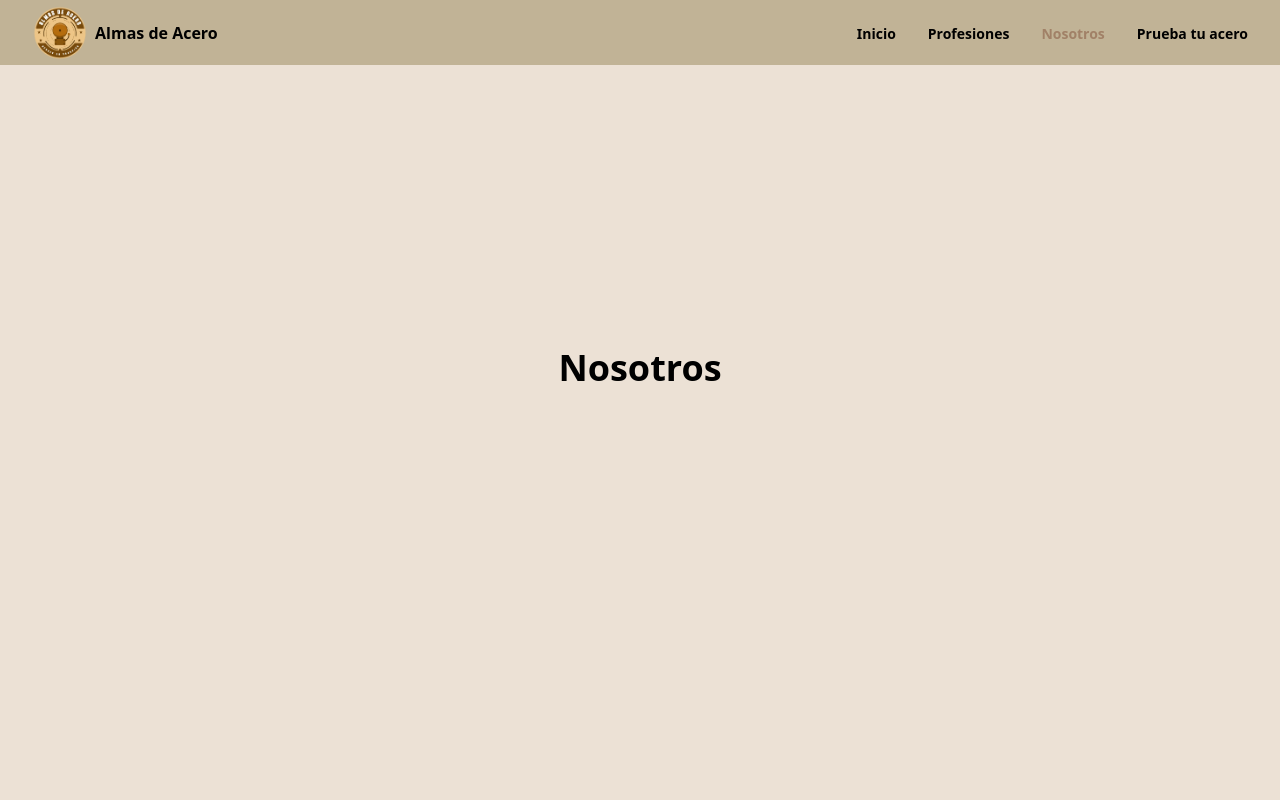
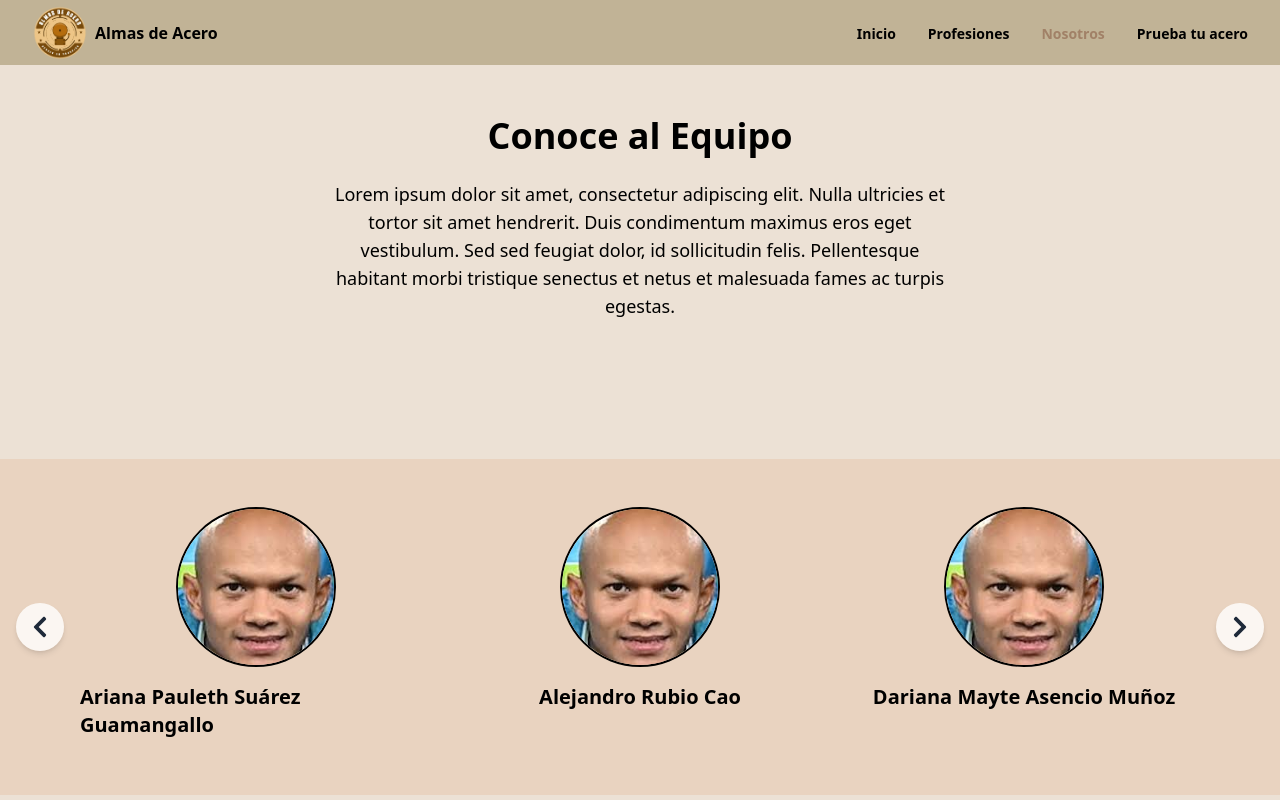
Before and after one commit to sgomez-dev/AlmasDeAcero, a React (Vite) app in the folder almas-de-acero/: page /nosotros in a window 1280 px wide. Built offline with nearby package versions, Linux system fonts and the light colour scheme.

Commit message:
FEATURE nosotros

```diff
--- a/almas-de-acero/src/App.jsx
+++ b/almas-de-acero/src/App.jsx
@@ -1,26 +1,13 @@
-import { Routes, Route } from 'react-router-dom'
-import Navbar from './components/Navbar'
-import Inicio from './pages/Inicio'
-import Profesiones from './pages/Profesiones'
-import Nosotros from './pages/Nosotros'
-import PruebaTuAcero from './pages/PruebaTuAcero'
+import { MyRoutes } from './Router/MyRoutes'
 
 function App() {
   return (
     <div className="h-screen overflow-hidden antialiased">
       <div className="fixed inset-0 bg-fixed bg-cover bg-center bg-[#ECE1D5]"></div>
       <div className="relative z-10 h-full">
-        <Navbar />
-        <main className="h-[calc(100%-65px)]">
-          <Routes>
-            <Route path="/" element={<Inicio />} />
-            <Route path="/profesiones" element={<Profesiones />} />
-            <Route path="/nosotros" element={<Nosotros />} />
-            <Route path="/prueba-tu-acero" element={<PruebaTuAcero />} />
-          </Routes>
-        </main>
-        </div>
+        <MyRoutes />
       </div>
+    </div>
   )
 }
 
--- /dev/null
+++ b/almas-de-acero/src/Router/MyRoutes.jsx
@@ -0,0 +1,31 @@
+import React from 'react'
+import { Routes, Route, Navigate } from "react-router-dom"
+import Navbar from '../components/Navbar'
+import Inicio from '../pages/Inicio'
+import Nosotros from '../pages/Nosotros'
+import Profesiones from '../pages/Profesiones'
+import PruebaTuAcero from '../pages/PruebaTuAcero'
+
+export const MyRoutes = () => {
+  return (
+    <>
+        <Navbar />
+
+        <section className='h-[calc(100%-65px)]'>
+          <Routes>
+            <Route path="/" element={<Navigate to="/inicio" />}></Route>
+            <Route path="/inicio" element={<Inicio />}></Route>
+            <Route path="/nosotros" element={<Nosotros />}></Route>
+            <Route path="/profesiones" element={<Profesiones />}></Route>
+            <Route path="/prueba-tu-acero" element={<PruebaTuAcero />}></Route>
+            <Route path="*" element={
+              <div className='page'>
+                <h1 className='heading'>Error 404</h1>
+                <p className='paragraph'>La página que estás buscando no existe</p>
+              </div>
+            }></Route>
+          </Routes>
+        </section>
+    </>
+  )
+}
--- /dev/null
+++ b/almas-de-acero/src/components/TeamGrid.jsx
@@ -0,0 +1,94 @@
+import { useState, useEffect } from 'react';
+import { TEAM_MEMBERS } from '../constants/team';
+import { motion } from 'framer-motion';
+import { FaUser } from 'react-icons/fa';
+import { FaChevronLeft, FaChevronRight } from 'react-icons/fa';
+
+const TeamGrid = () => {
+  const [currentIndex, setCurrentIndex] = useState(0);
+  const [itemsToShow, setItemsToShow] = useState(3);
+
+  // Actualizar itemsToShow basado en el ancho de la pantalla
+  useEffect(() => {
+    const updateItemsToShow = () => {
+      if (window.innerWidth < 768) {
+        setItemsToShow(1); // Móvil
+      } else if (window.innerWidth < 1024) {
+        setItemsToShow(2); // Tablet
+      } else {
+        setItemsToShow(3); // Desktop
+      }
+    };
+
+    updateItemsToShow();
+    window.addEventListener('resize', updateItemsToShow);
+    return () => window.removeEventListener('resize', updateItemsToShow);
+  }, []);
+
+  const nextSlide = () => {
+    setCurrentIndex((prevIndex) => {
+      const nextIndex = prevIndex + 1;
+      const maxIndex = TEAM_MEMBERS.length - itemsToShow;
+      return nextIndex > maxIndex ? 0 : nextIndex;
+    });
+  };
+
+  const prevSlide = () => {
+    setCurrentIndex((prevIndex) => {
+      const nextIndex = prevIndex - 1;
+      const maxIndex = TEAM_MEMBERS.length - itemsToShow;
+      return nextIndex < 0 ? maxIndex : nextIndex;
+    });
+  };
+
+  return (
+    <div className="w-full bg-[#E9D3C0] mb-10">
+      <div className="container mx-auto px-4 py-8">
+        <div className="relative max-w-6xl mx-auto">
+          {/* Botón Anterior */}
+          <button
+            onClick={prevSlide}
+            className="absolute left-0 top-1/2 -translate-y-1/2 -translate-x-4 md:-translate-x-12 bg-white/80 hover:bg-white p-3 rounded-full shadow-md z-10"
+          >
+            <FaChevronLeft className="text-2xl text-gray-800" />
+          </button>
+
+          {/* Contenedor del carrusel */}
+          <div className="overflow-hidden">
+            <div
+              className="flex transition-transform duration-500 ease-in-out"
+              style={{ transform: `translateX(-${currentIndex * (100 / itemsToShow)}%)` }}
+            >
+              {TEAM_MEMBERS.map((member) => (
+                <motion.div
+                  key={member.id}
+                  initial={{ opacity: 0, y: 20 }}
+                  whileInView={{ opacity: 1, y: 0 }}
+                  transition={{ duration: 0.5 }}
+                  className="flex-none w-full md:w-1/2 lg:w-1/3 p-4"
+                >
+                  <div className="flex flex-col items-center">
+                    <div className="w-32 h-32 md:w-40 md:h-40 rounded-full flex items-center justify-center border-2 border-black">
+                      <img src={member.image} alt={member.name} className="w-full h-full object-cover rounded-full" />
+                    </div>
+                    <h3 className="text-xl font-bold mt-4 mb-2">{member.name}</h3>
+                  </div>
+                </motion.div>
+              ))}
+            </div>
+          </div>
+
+          {/* Botón Siguiente */}
+          <button
+            onClick={nextSlide}
+            className="absolute right-0 top-1/2 -translate-y-1/2 translate-x-4 md:translate-x-12 bg-white/80 hover:bg-white p-3 rounded-full shadow-md z-10"
+          >
+            <FaChevronRight className="text-2xl text-gray-800" />
+          </button>
+        </div>
+      </div>
+    </div>
+  );
+};
+
+export default TeamGrid;
--- a/almas-de-acero/src/constants/index.jsx
+++ b/almas-de-acero/src/constants/index.jsx
@@ -10,4 +10,4 @@ export const HERO = {
     slogan: "No todos los héroes llevan capa",
     description:
       "Lorem ipsum dolor sit amet consectetur adipisicing elit. Quisquam, quos. Lorem ipsum dolor sit amet consectetur adipisicing elit. Quisquam, quos. Lorem ipsum dolor sit amet consectetur adipisicing elit. Quisquam, quos.",
-  };
+};
--- /dev/null
+++ b/almas-de-acero/src/constants/team.jsx
@@ -0,0 +1,51 @@
+export const TEAM_MEMBERS = [
+  {
+    id: 1,
+    name: "Ariana Pauleth Suárez Guamangallo",
+    image: "/juan-perez.jpeg",
+    description: "Lorem ipsum dolor sit amet consectetur adipisicing elit. Quisquam, quos. Lorem ipsum dolor sit amet consectetur adipisicing elit. Quisquam, quos. Lorem ipsum dolor sit amet consectetur adipisicing elit. Quisquam, quos."
+  },
+  {
+    id: 2,
+    name: "Alejandro Rubio Cao",
+    image: "/juan-perez.jpeg",
+    description: "Lorem ipsum dolor sit amet consectetur adipisicing elit. Quisquam, quos. Lorem ipsum dolor sit amet consectetur adipisicing elit. Quisquam, quos. Lorem ipsum dolor sit amet consectetur adipisicing elit. Quisquam, quos."
+  },
+  {
+    id: 3,
+    name: "Dariana Mayte Asencio Muñoz",
+    image: "/juan-perez.jpeg",
+    description: "Lorem ipsum dolor sit amet consectetur adipisicing elit. Quisquam, quos. Lorem ipsum dolor sit amet consectetur adipisicing elit. Quisquam, quos. Lorem ipsum dolor sit amet consectetur adipisicing elit. Quisquam, quos."
+  },
+  {
+    id: 4,
+    name: "Diego Sains-Pardo Laso",
+    image: "/juan-perez.jpeg",
+    description: "Lorem ipsum dolor sit amet consectetur adipisicing elit. Quisquam, quos. Lorem ipsum dolor sit amet consectetur adipisicing elit. Quisquam, quos. Lorem ipsum dolor sit amet consectetur adipisicing elit. Quisquam, quos."
+  },
+  {
+    id: 5,
+    name: "Enrique Torralbo Ramos",
+    image: "/juan-perez.jpeg",
+    description: "Lorem ipsum dolor sit amet consectetur adipisicing elit. Quisquam, quos. Lorem ipsum dolor sit amet consectetur adipisicing elit. Quisquam, quos. Lorem ipsum dolor sit amet consectetur adipisicing elit. Quisquam, quos."
+  },
+  {
+    id: 6,
+    name: "Pablo Vázquez Alonso",
+    image: "/juan-perez.jpeg",
+    description: "Lorem ipsum dolor sit amet consectetur adipisicing elit. Quisquam, quos. Lorem ipsum dolor sit amet consectetur adipisicing elit. Quisquam, quos. Lorem ipsum dolor sit amet consectetur adipisicing elit. Quisquam, quos."
+  },
+  {
+    id: 7,
+    name: "Santiago Gómez de la Torre",
+    image: "/juan-perez.jpeg",
+    description: "Lorem ipsum dolor sit amet consectetur adipisicing elit. Quisquam, quos. Lorem ipsum dolor sit amet consectetur adipisicing elit. Quisquam, quos. Lorem ipsum dolor sit amet consectetur adipisicing elit. Quisquam, quos."
+  },
+  {
+    id: 8,
+    name: "Sofía Toraya Bárcena",
+    image: "/juan-perez.jpeg",
+    description: "Lorem ipsum dolor sit amet consectetur adipisicing elit. Quisquam, quos. Lorem ipsum dolor sit amet consectetur adipisicing elit. Quisquam, quos. Lorem ipsum dolor sit amet consectetur adipisicing elit. Quisquam, quos."
+  },
+
+];
--- a/almas-de-acero/src/pages/Nosotros.jsx
+++ b/almas-de-acero/src/pages/Nosotros.jsx
@@ -1,10 +1,24 @@
 import { HERO } from "../constants";
-import { motion } from "framer-motion";
+import { NavLink } from "react-router-dom";
+import TeamGrid from "../components/TeamGrid";
 
 const Nosotros = () => {
   return (
-    <div className="h-full w-full flex flex-col justify-center items-center p-4">
-      <h1 className="text-4xl font-bold">Nosotros</h1>
+    <div className="flex flex-col min-h-[calc(100vh-65px)] justify-between mt-25">
+      <section className="w-full flex flex-col justify-start items-center p-4">
+        <div className="w-full md:w-2/3 lg:w-1/2">
+          <h2 className="text-4xl font-bold text-center mb-6">
+            Conoce al Equipo
+          </h2>
+          <p className="text-center text-lg mb-12">
+            Lorem ipsum dolor sit amet, consectetur adipiscing elit. Nulla ultricies et tortor sit amet hendrerit. Duis condimentum maximus eros eget vestibulum. Sed sed feugiat dolor, id sollicitudin felis. Pellentesque habitant morbi tristique senectus et netus et malesuada fames ac turpis egestas.
+          </p>
+        </div>
+      </section>
+
+      <div className="mt-auto">
+        <TeamGrid />
+      </div>
     </div>
   );
 };
```
Also changed, not shown: almas-de-acero/public/juan-perez.jpeg (added).
